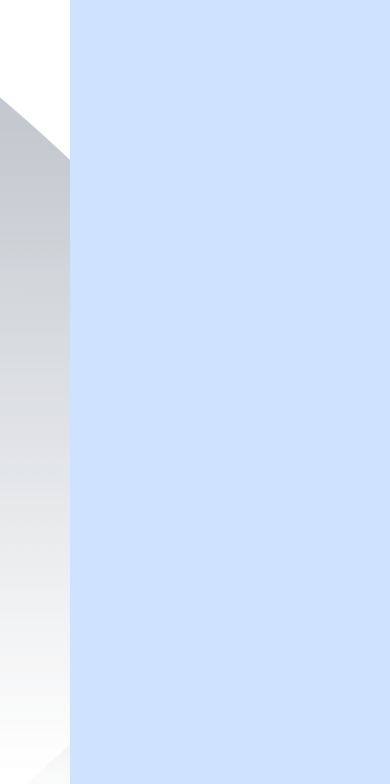
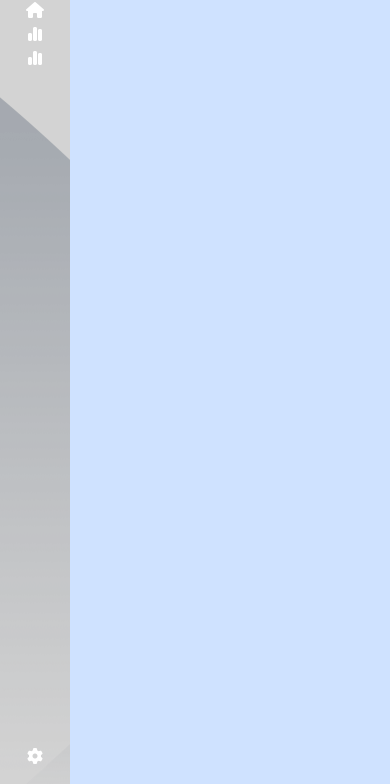
Before and after one commit to edoardope/html-css-bootstrap-dashboard, a plain HTML site: page index.html in a window 390 px wide. Shown: the part 60-844 px from the top of the page. Drawn offline with nearby package versions, Linux system fonts and the light colour scheme.

Commit message:
nav cont

```diff
--- a/asset/style.css
+++ b/asset/style.css
@@ -37,6 +37,7 @@
 .side-nav{
     background-image: url(../asset/img/sidebar-bg.png);
     background-repeat: no-repeat;
+    background-color: lightgray;
 }
 
 @media only screen and (max-width: 768px) {
--- a/index.html
+++ b/index.html
@@ -17,7 +17,7 @@
       <button class="navbar-toggler" type="button" data-bs-toggle="collapse" data-bs-target="#navbarSupportedContent" aria-controls="navbarSupportedContent" aria-expanded="false" aria-label="Toggle navigation">
         <span class="navbar-toggler-icon"></span>
       </button>
-      <div class="collapse navbar-collapse flex-row-reverse" id="navbarSupportedContent">
+      <div class="collapse navbar-collapse flex-row-reverse bg-body-tertiary p-1" id="navbarSupportedContent">
         <ul class="navbar-nav me-auto mb-2 mb-lg-0">
           <li class="nav-item">
             <a class="nav-link active" aria-current="page" href="#"><i class="fa-regular fa-bars"></i></a>
@@ -53,12 +53,37 @@
    <section class="h-95vh">
      <div class="container-fluid h-100perc">
         <div class="row h-100perc">
+            <!-- side nav -->
             <div class="side-nav h-100perc">
+                <div class="container-fluid h-100perc">
+                    <div class="row flex-column justify-content-between h-100perc">
+                        <!-- side nav top -->
+                        <div class="col-12">
+                            <div class="d-md-none text-center mt-3">
+                                <span><a href="" class="text-white"><i class="fa-solid fa-house"></i></a></span>
+                                <span class="mt-2"><a href="" class="text-white"><i class="fa-solid fa-chart-simple"></i></a></span>
+                                <span class="mt-2"><a href="" class="text-white"><i class="fa-solid fa-chart-simple"></i></a></span>
+                            </div>
+                        </div>
+                        <!-- fine side nav top -->
 
+                        <!-- side nav bot -->
+                        <div class="col-12">
+                            <div class="d-md-none text-center mb-3">
+                                <span><a href="" class="text-white"><i class="fa-solid fa-gear"></i></a></span>
+                            </div>
+                        </div>
+                        <!-- fine side nav bot -->
+                    </div>
+                </div>
             </div>
+            <!-- fine side nav -->
+
+            <!-- main content -->
             <div class="main-cont h-100perc bg-primary-subtle">
 
             </div>
+            <!-- fine main content -->
 
         </div>
 
```
